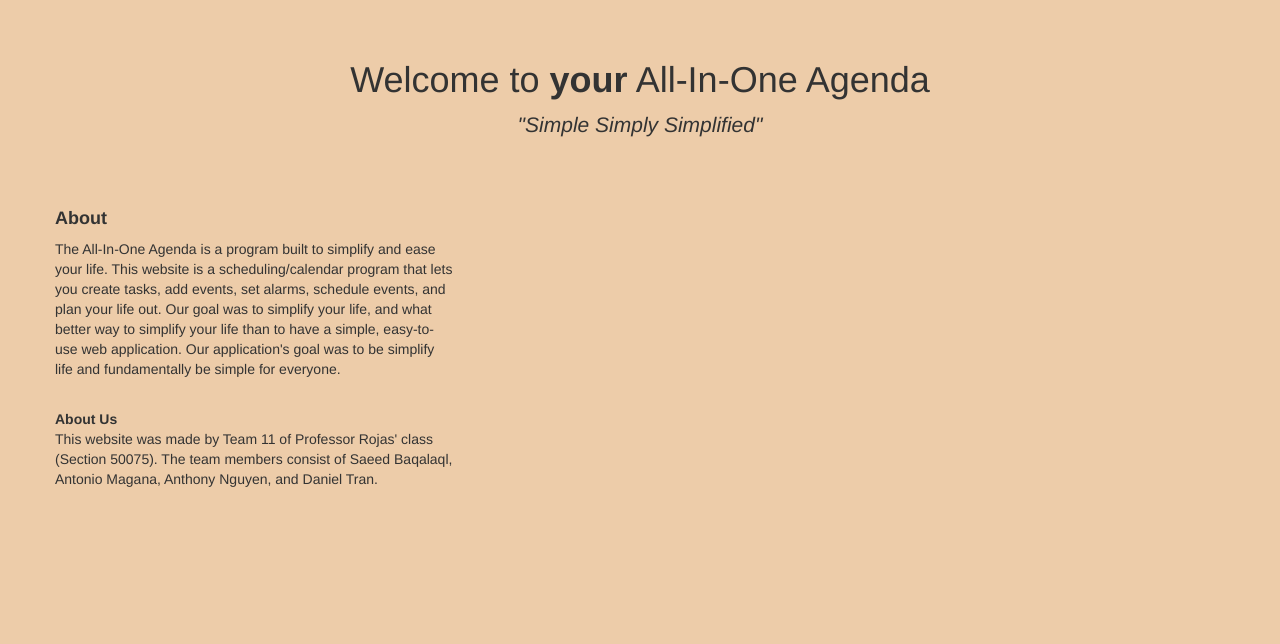
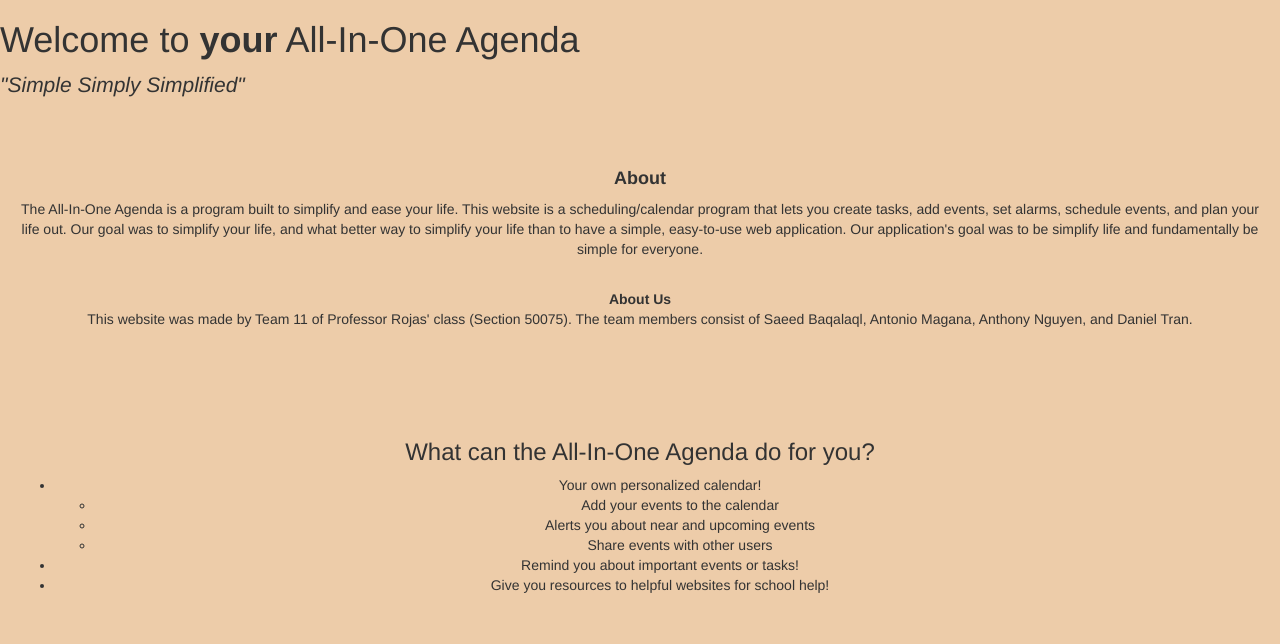
Before and after one commit to danieltran67/All-In-One-Agenda, a Python web app: template templates/index.html in a window 1280 px wide. Shown: the part 50-694 px from the top of the page. Run offline with Jinja, Linux system fonts and the light colour scheme; the template is opened without the code that fills it, so the values that code supplies are empty; some libraries are stand-ins or nearby versions.

Commit message:
Update index.html

```diff
--- a/templates/index.html
+++ b/templates/index.html
@@ -34,15 +34,13 @@ All-in-One Agenda
     <!--NAVBAR CODE-->
 
     <!--ABOUT CODE-->
-    <div class="welcome-page">
+    <div class="welcome-page-header">
         <h1>Welcome to <strong>your</strong> All-In-One Agenda</h1>
         <p class="lead"><em>"Simple Simply Simplified"</em></p>
     </div>
 
-    <div class="container">
-        <div class="row">
-            <div class="col">
-                <div class="welcome-page-leftside">
+    <div class="containerWelcome">
+        <div class="welcome-page">
             <h4><strong>About</strong></h4>
             <p>The All-In-One Agenda is a program built to simplify and ease your life. This website is a scheduling/calendar
                 program that lets you create tasks, add events, set alarms, schedule events, and plan your life out. Our goal
@@ -55,15 +53,24 @@ All-in-One Agenda
             <p>This website was made by Team 11 of Professor Rojas' class (Section 50075). The team members consist of
                 Saeed Baqalaql, Antonio Magana, Anthony Nguyen, and Daniel Tran.</p>
         </div>
-            </div>
-            <!--STILL TRYING TO FIGURE OUT WHY THIS APPEARS ON LEFT SIDE
-            <div class="col">
-                <div class="welcome-page-rightside">
+
+        <div class="welcome-page">
             <h3>What can the All-In-One Agenda do for you?</h3>
+            <ul>
+                <li>Your own personalized calendar!</li>
+                <ul>
+                    <li>Add your events to the calendar</li>
+                    <li>Alerts you about near and upcoming events</li>
+                    <li>Share events with other users</li>
+                </ul>
+                <li>Remind you about important events or tasks!</li>
+                <li>Give you resources to helpful websites for school help!</li>
+            </ul>
         </div>
     </div>
-            -->
-        </div>
+
+    <div class="container" style="justify-content: center">
+        <img src="">
     </div>
     <!--ABOUT CODE-->
 {% endblock %}
```
Lines whose indentation alone changed are shown as unchanged.
